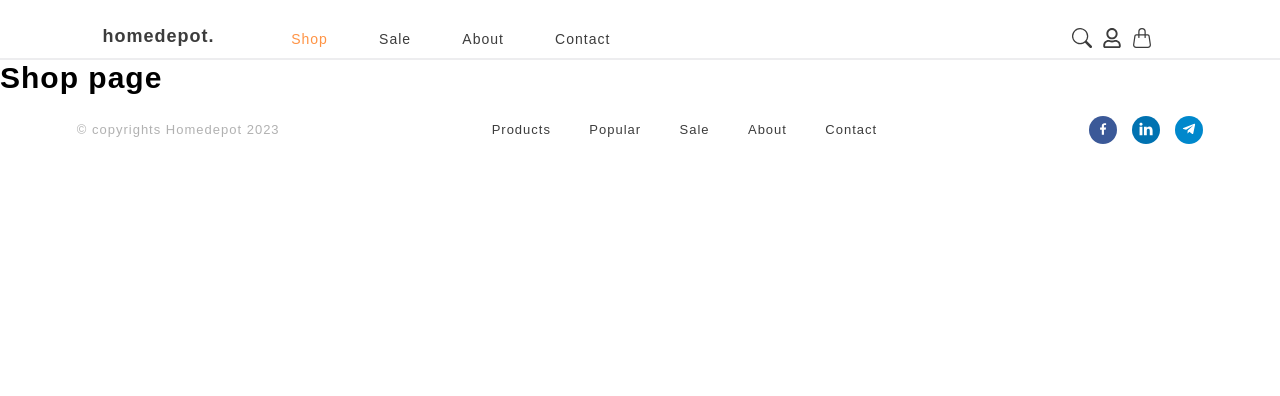
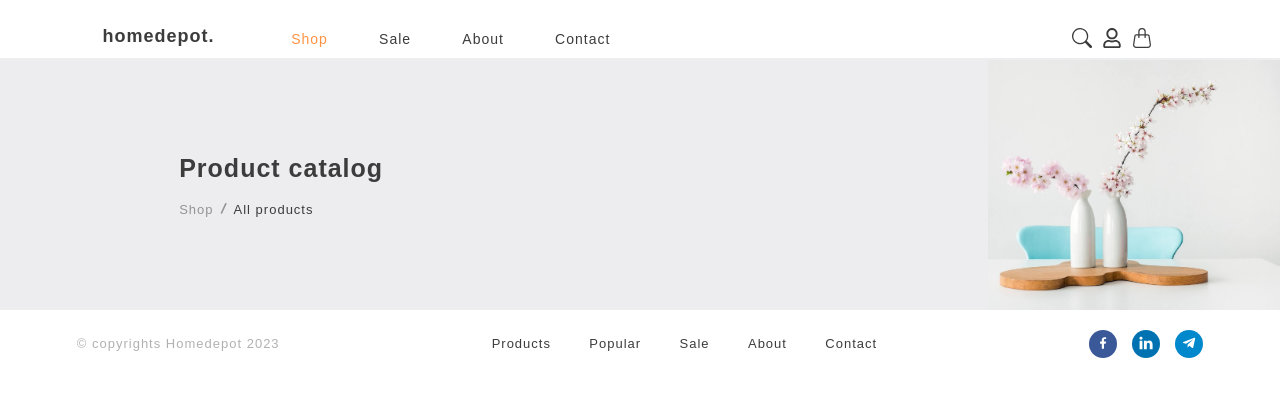
Before and after one commit to Michicko/homedepot, a Next.js app: page /shop in a window 1280 px wide. Shown: the top 396 px of the page. Built offline with nearby package versions, Linux system fonts and the light colour scheme.

Commit message:
added hero feature

```diff
--- /dev/null
+++ b/components/Hero.js
@@ -0,0 +1,42 @@
+import Link from "next/link";
+import { useRouter } from "next/router";
+import styles from "./Hero.module.css";
+import { CgFormatSlash } from "react-icons/cg";
+
+const Hero = ({ withBg, withHeading, heading, history }) => {
+  const router = useRouter();
+  console.log(router);
+  return (
+    <header
+      className={withBg ? `${styles.hero} ${styles.withBg}` : styles.hero}
+    >
+      {withHeading && <h2 className={styles["hero-heading"]}>{heading}</h2>}
+      <div className={styles["hero-history"]}>
+        {history.map((item, i) => {
+          if (i === history.length - 1)
+            return (
+              <Link
+                href={`/${item === "all products" ? "shop" : item}`}
+                className={`${styles["history-link"]} ${styles.active}`}
+              >
+                {item}
+              </Link>
+            );
+          return (
+            <div className={styles["history-link-container"]}>
+              <Link
+                href={`/${item === "all products" ? "shop" : item}`}
+                className={styles["history-link"]}
+              >
+                {item}
+              </Link>
+              <CgFormatSlash className={styles["history-icon"]} />
+            </div>
+          );
+        })}
+      </div>
+    </header>
+  );
+};
+
+export default Hero;
--- /dev/null
+++ b/components/Hero.module.css
@@ -0,0 +1,58 @@
+.hero {
+  width: 100%;
+  padding: 2rem 0;
+}
+
+.hero.withBg {
+  height: 25rem;
+  background: url("../public/mini-banner-img.jpg"), var(--natural-color);
+  background-position: right;
+  background-size: contain;
+  background-repeat: no-repeat;
+  display: flex;
+  padding-left: 4vmax;
+  flex-direction: column;
+  justify-content: center;
+}
+
+.hero-heading {
+  font-size: 1.8rem;
+  font-weight: 600;
+  color: var(--primary-color);
+  margin-bottom: 1.5rem;
+}
+
+.history-link {
+  font-size: 1.3rem;
+  color: rgba(60, 60, 60, 0.5);
+  font-weight: 500;
+  text-decoration: none;
+}
+
+.history-link:hover,
+.history-link.active {
+  color: var(--primary-color);
+}
+
+.history-link-container,
+.hero-history {
+  display: flex;
+  align-items: flex-end;
+}
+
+.history-icon {
+  color: rgba(60, 60, 60, 0.5);
+  height: 2rem;
+  width: 2rem;
+  align-self: flex-start;
+}
+
+@media only screen and (width > 48rem) {
+  .hero.withBg {
+    padding-left: 14vmax;
+  }
+
+  .hero-heading {
+    font-size: 2.5rem;
+  }
+}
--- a/pages/shop.js
+++ b/pages/shop.js
@@ -1,5 +1,16 @@
+import Hero from "@/components/Hero";
+
 const Shop = () => {
-  return <h1>Shop page</h1>;
+  return (
+    <>
+      <Hero
+        withBg={true}
+        withHeading={true}
+        heading="Product catalog"
+        history={["Shop", "All products"]}
+      />
+    </>
+  );
 };
 
 export default Shop;
```
Also changed, not shown: public/mini-banner-img.jpg (added).
